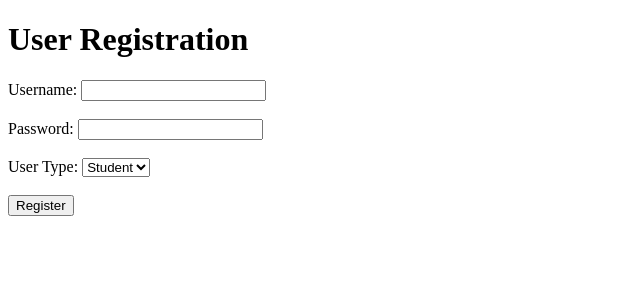
After one commit to AnMe3z/HackTuesX, a Flask app: page /register in a window 1280 px wide. The commit adds this page. Shown: the top 300 px of the page, without its empty margins (0-640 px from the left). Run offline with Flask 3, Linux system fonts and the light colour scheme.

Commit message:
user roles

```diff
--- a/app.py
+++ b/app.py
@@ -29,15 +29,10 @@ def login():
         username = request.form['username']
         password = request.form['password']
 
-        # Hardcoded accounts
-        accounts = {
-            'student': 'student',
-            'head': 'head',
-            'admin': 'admin'
-        }
+        # Fetch user credentials from Firebase
+        user_data = firebase.get('/users/' + username, None)
 
-        # Check if the provided credentials match any of the hardcoded accounts
-        if username in accounts and password == accounts[username]:
+        if user_data is not None and password == user_data['password']:
             # Authentication successful
             session['user'] = username
             return redirect(url_for('dashboard'))
@@ -67,11 +62,13 @@ def dashboard():
 
         # Get the current user from the session
         current_user = session['user']
-
+        username = session['user']
+        user_info = firebase.get('/users', username)
+        user_type = user_info.get('user_type')
         # Generate calendar data
         calendar_data = generate_calendar_data(tasks)
 
-        return render_template('dashboard.html', tasks=tasks, calendar=calendar_data, current_user=current_user, messages=messages)
+        return render_template('dashboard.html', tasks=tasks, user_type=user_type, calendar=calendar_data, current_user=current_user, messages=messages)
     else:
         return redirect(url_for('login'))
 
@@ -129,6 +126,31 @@ def send_message():
     else:
         return redirect(url_for('login'))
 
+@app.route('/heads')
+def heads():
+    heads_data = firebase.get('/heads', None)
+    heads_list = []
+    if heads_data:
+        for head, status in heads_data.items():
+            heads_list.append({'name': head, 'status': status})
+
+    return render_template('heads.html', heads=heads_list)
+
+@app.route('/register', methods=['GET'])
+def register_form():
+    return render_template('register.html')
+
+# Route to handle registration form submission
+@app.route('/register', methods=['POST'])
+def register_user():
+    username = request.form['username']
+    password = request.form['password']
+    user_type = request.form['user_type']
+
+    # Write user information to Firebase
+    firebase.put('/users', username, {'password': password, 'user_type': user_type})
+
+    return "User registered successfully."
 
 if __name__ == '__main__':
     app.run(debug=True)
--- a/templates/dashboard.html
+++ b/templates/dashboard.html
@@ -14,7 +14,8 @@
             <ul>
                 <li><a href="/">Home</a></li>
                 <li><a href="/edit_profile">Profile</a></li>
-                <li><a href="/mentors">Mentors</a></li>
+                <li><a href="/heads">Available Heads</a></li>
+                <li><a href="/register">Register</a></li>
                 <li><a href="/login">Log in</a></li>
                 <li><a href="/logout">Log out</a></li>
             </ul>
@@ -82,9 +83,10 @@
             <h2>Profile</h2>
             <!-- Display the current user's information -->
             <p>Name: {{ current_user }}</p>
+            <!-- Display the current user's type -->
+            <p>Type: {{ user_type }}</p>
             <!-- You can add more profile data here if needed -->
         </div>
-
         <div class="chat">
             <h2>Chat</h2>
             <div class="chat-box">
--- /dev/null
+++ b/templates/register.html
@@ -0,0 +1,27 @@
+<!DOCTYPE html>
+<html lang="en">
+<head>
+    <meta charset="UTF-8">
+    <meta name="viewport" content="width=device-width, initial-scale=1.0">
+    <title>User Registration</title>
+</head>
+<body>
+    <h1>User Registration</h1>
+    <form action="/register" method="post">
+        <label for="username">Username:</label>
+        <input type="text" id="username" name="username"><br><br>
+
+        <label for="password">Password:</label>
+        <input type="password" id="password" name="password"><br><br>
+
+        <label for="user_type">User Type:</label>
+        <select id="user_type" name="user_type">
+            <option value="student">Student</option>
+            <option value="admin">Admin</option>
+            <option value="head">Head</option>
+        </select><br><br>
+
+        <input type="submit" value="Register">
+    </form>
+</body>
+</html>
```
Also changed, not shown: templates/heads.html (added, +16 -0 lines), templates/mentori.html (deleted, +0 -91 lines).
